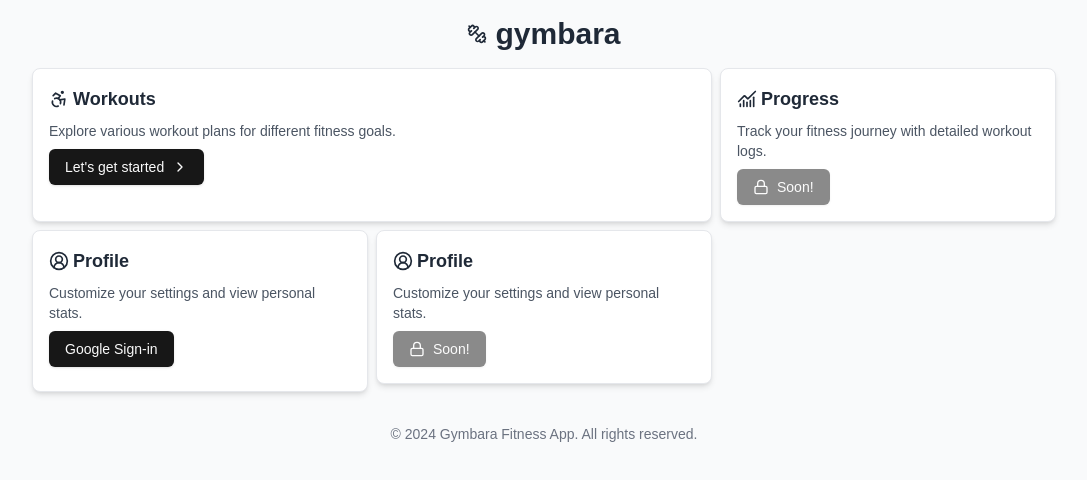
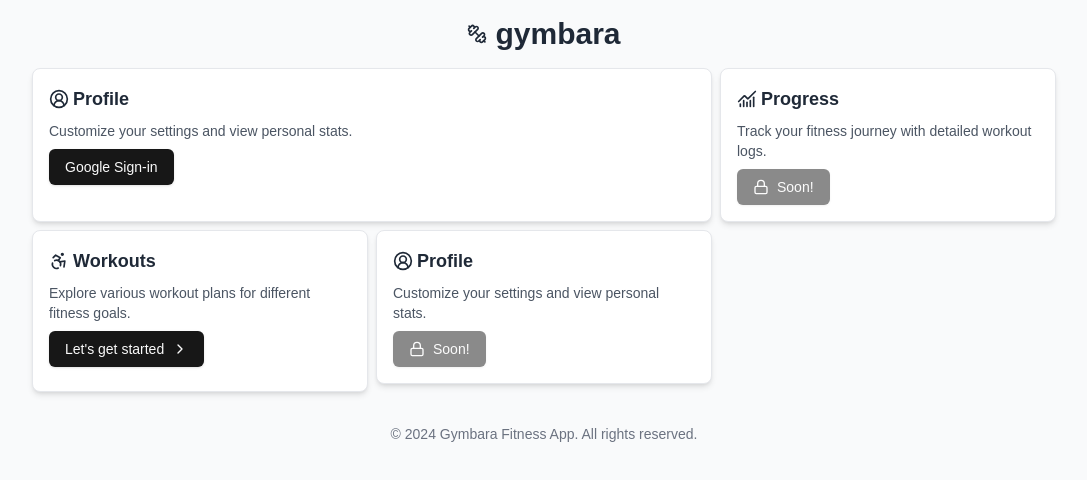
Before and after one commit to haikali3/gymbara, a Next.js app: page / in a window 1280 px wide. Shown: the top 480 px of the page, without its empty margins (96-1183 px from the left). Built offline with nearby package versions, Linux system fonts and the light colour scheme; no server answers.

Commit message:
when logged in, user show user's profile and name

```diff
--- a/src/app/page.tsx
+++ b/src/app/page.tsx
@@ -13,16 +13,27 @@ import { Button } from "@/components/ui/button";
 import { UserDetails } from "./types/type";
 import { useQuery } from "@tanstack/react-query";
 import { fetchUserDetails } from "@/utils/services/api";
+import { useState } from "react";
 
 export default function Home() {
   const router = useRouter();
+  const [isLoggedIn, setIsLoggedIn] = useState(false);
 
+  // Check if the user is logged in using TanStack Query v5
   const { data, isLoading, isError, refetch } = useQuery<UserDetails>({
     queryKey: ["userDetails"],
     queryFn: fetchUserDetails,
+    enabled: !isLoggedIn, // Only run the query if the user is not already logged in
   });
 
-  console.log(data)
+  // Update the login state based on the query result
+  if (data && !isLoggedIn) {
+    setIsLoggedIn(true);
+  } else if (isError && isLoggedIn) {
+    setIsLoggedIn(false);
+  }
+
+  // console.log(data?.picture)
 
   return (
     <div className="min-h-screen bg-gray-50 p-2 pt-4 pb-4 flex flex-col">
@@ -34,21 +45,34 @@ export default function Home() {
       </div>
 
       <main className="w-full max-w-5xl mx-auto grid grid-cols-2 md:grid-cols-3 gap-2">
-        <div
-          className="flex-grow bg-white border border-gray-200 rounded-lg col-span-2 shadow-md er hover:shadow-lg p-4"
-        >
-          <div className="flex gap-1 items-center pb-2">
-            <Accessibility className="h-5 w-5 text-gray-800" />
-            <h3 className="text-lg font-semibold text-gray-800">Workouts</h3>
+        {isLoggedIn && data ? (
+          <div className="flex-grow col-span-2 bg-white border border-gray-200 rounded-lg shadow-md p-4 flex flex-col items-center">
+            <div className="flex flex-row items-center justify-center">
+              <img
+                src={data.picture}
+                alt="User Profile"
+                className="rounded-full w-10 h-10"
+              />
+              <div className="flex flex-col pl-4">
+                <h3 className="text-lg font-semibold text-gray-800">{data.name}</h3>
+                <p className="text-sm text-gray-600">{data.email}</p>
+              </div>
+            </div>
           </div>
-          <p className="text-sm text-gray-600 pb-2">
-            Explore various workout plans for different fitness goals.
-          </p>
-          <Button onClick={() => router.push("/workouts")} >
-            Let's get started
-            <ChevronRight className="h-4 w-4" />
-          </Button>
-        </div>
+        ) : (
+          <div className="flex-grow bg-white border border-gray-200 rounded-lg col-span-2 shadow-md hover:shadow-lg p-4">
+            <div className="flex gap-1 items-center pb-2">
+              <CircleUserRound className="h-5 w-5 text-gray-800" />
+              <h3 className="text-lg font-semibold text-gray-800">Profile</h3>
+            </div>
+            <p className="text-sm text-gray-600 pb-2">
+              Customize your settings and view personal stats.
+            </p>
+            <Button onClick={() => router.push(`${process.env.NEXT_PUBLIC_API_BASE_URL}/oauth/login`)}>
+              Google Sign-in
+            </Button>
+          </div>
+        )}
 
         <div
           className="bg-white border border-gray-200 rounded-lg shadow-md er hover:shadow-lg p-4"
@@ -70,14 +94,15 @@ export default function Home() {
           className="bg-white border border-gray-200 rounded-lg shadow-md er hover:shadow-lg p-4 row-span-2"
         >
           <div className="flex gap-1 items-center pb-2">
-            <CircleUserRound className="h-5 w-5 text-gray-800" />
-            <h3 className="text-lg font-semibold text-gray-800">Profile</h3>
+            <Accessibility className="h-5 w-5 text-gray-800" />
+            <h3 className="text-lg font-semibold text-gray-800">Workouts</h3>
           </div>
           <p className="text-sm text-gray-600 pb-2">
-            Customize your settings and view personal stats.
+            Explore various workout plans for different fitness goals.
           </p>
-          <Button onClick={() => router.push(`${process.env.NEXT_PUBLIC_API_BASE_URL}/oauth/login`)}>
-            Google Sign-in
+          <Button onClick={() => router.push("/workouts")} >
+            Let's get started
+            <ChevronRight className="h-4 w-4" />
           </Button>
         </div>
 
--- a/src/utils/services/api.ts
+++ b/src/utils/services/api.ts
@@ -25,10 +25,10 @@ export async function fetchWorkoutDetails(workoutSectionId: number) {
 
 export async function fetchUserDetails() {
   try {
-    // The credentials option ensures the browser sends cookies with the request
+    // browser sends cookies with req
     const response = await fetch(`${BASE_URL}/api/user-info`, {
       method: 'GET',
-      credentials: 'include', // Include cookies in the request
+      credentials: 'include',
     });
 
     if (!response.ok) {
```
